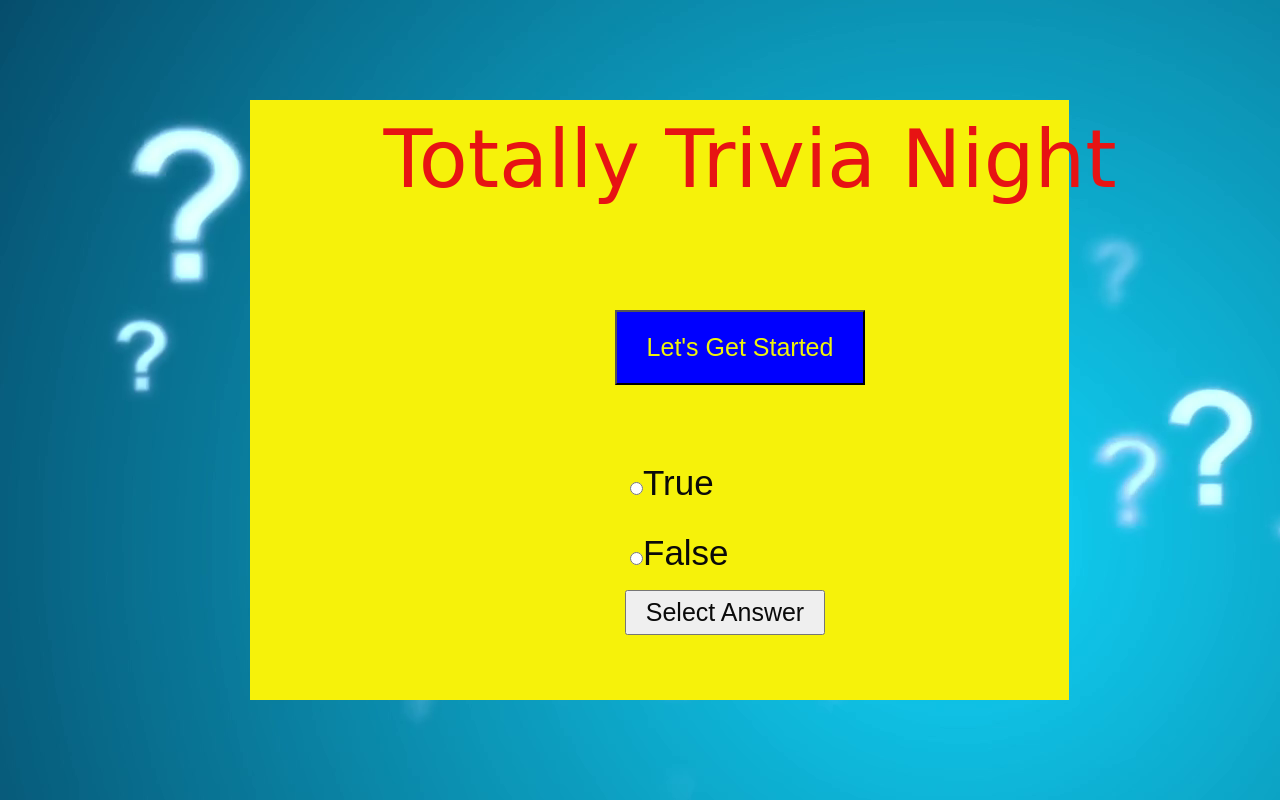
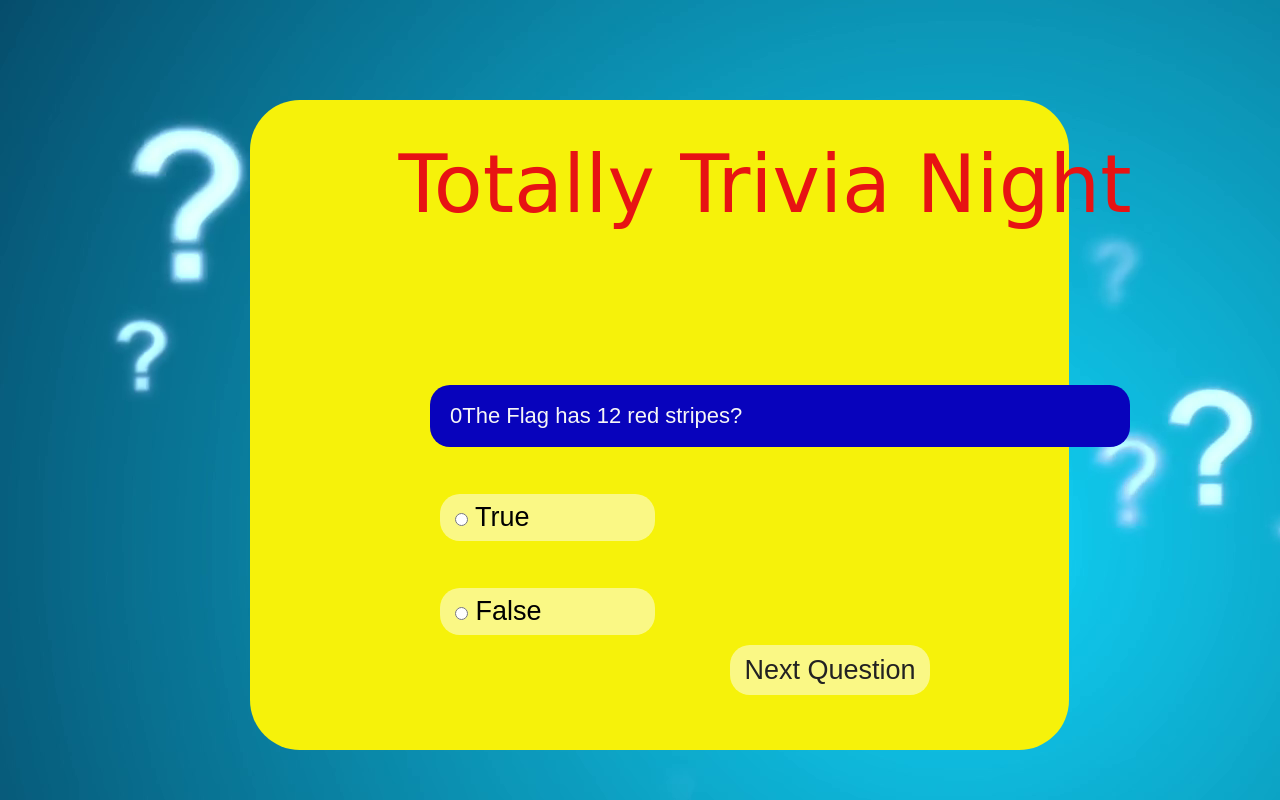
Before and after one commit to tonygnc1/TriviaGame, a plain HTML site: page index.html in a window 1280 px wide. Shown: the top 800 px of the page. Drawn offline with nearby package versions, Linux system fonts and the light colour scheme.

Commit message:
Reset Button

```diff
--- a/assets/css/style.css
+++ b/assets/css/style.css
@@ -4,68 +4,33 @@ body {
   max-width: 80%;
 }
 
-* {
-  box-sizing: border-box;
-}
 
 .container {
   width: 1800px;
-  height: 600px;
+  height: 650px;
   max-width: 80%;
-  margin:100px 150px 0px 250px;
+  margin:100px 50px 0px 250px;
   background-color: rgb(246, 242, 10);
+  border-radius: 50px;
 }
 
-.header {
-  font-family: Impact, 'Arial Narrow Bold', sans-serif;
-  font-size: 38px;
-  color: crimson;
-  height: 175px;
-  width: 100%;
-  padding: 75px;
-  margin: 50px 500px 0px 0px;
-  text-align: center;
-}
-
-#startButton {
-  font-family: Arial, Helvetica, sans-serif;
-  font-size: 25px;
-  color: rgb(239, 243, 11);
-  background-color: blue;
-  width: 250px;
-  height: 75px;
-  padding: 20px;
-  margin: -10px -10px -10px 365px;
-}
 
 .form1 {
   font-family: Arial, Helvetica, sans-serif;
-  font-size: 35px;
+  font-size: 27px;
   color: rgb(10, 10, 10);
   background-color: 'rgba(255, 255, 255, 0.5)';
   width: 700px;
   height: 15px;
   padding: 5px;
-  margin: 50px 0px 50px 375px;
-}
-
-.correct {
-  font-family: Arial, Helvetica, sans-serif;
-  font-size: 25px;
-  color: black;
-  background-color: 'rgba(255, 255, 255,)';
-  width: 300px;
-  height: 50px;
-  padding: 10px;
-  float: left;
-  margin: 200px 100px 0px 20px;
+  margin: 50px 0px 50px 175px;
 }
 
 .h3 {
   width:1100px;
   height: 100px;
   font-size: 80px;
-  margin: 20px 30px 120px -50px;
+  margin: 20px 30px 120px -235px;
   text-align: center;
   padding: 20px;
   color: rgb(231, 19, 19);
@@ -73,13 +38,71 @@ body {
   font-family: 'Bungee Inline', cursive;
    }
 
-   #select {
-    font-family: Arial, Helvetica, sans-serif;
-    font-size: 25px;
-    color: rgb(10, 10, 10);
-    background-color: 'rgba(255, 255, 255, 0.5)';
-    width: 200px;
-    height: 45px;
-    padding: 5px;
-    margin: 100px 0px 50px 375px;
+   .question {
+     padding: 20px;
+     font-size: 22px;
+     background: #0803bc;
+     border-radius: 20px;
+     margin: 10px 0px 10px 0px;
+     color: #f6f6f6;
    }
+
+     .option {
+       width: 200px;
+       display: inline-block;
+       padding: 10px 0px 10px 15px;
+       vertical-align: middle;
+       background: rgba(255, 255, 255, 0.5);
+       margin: 10px 0px 10px 10px;
+       color: #000000;
+       border-radius: 20px;
+     }
+
+     .option:hover {
+       background: #0803bc;
+       color: #f6f6f6;
+     }
+
+     .next-btn{
+       background: rgba(255, 255, 255, 0.5);
+       outline: none;
+       border: none;
+       width: 200px;
+       height: 50px;
+       border-radius: 20px;
+       cursor: pointer;
+       float: left;
+       margin: 0px 0px 250px 300px;
+     }
+
+.next-btn:hover {
+  background: #0803bc;
+  color: #f6f6f6;
+}
+
+#result {
+  height: 20px;
+  text-align: center;
+  font-size: 75px;
+  color: black;
+}
+
+.option input:checked .option {
+  background: #0803bc;
+  color: #000000;
+}
+
+.reset {
+  background: rgba(233, 10, 10, 0.849);
+  outline: none;
+  border: none;
+  width: 200px;
+  height: 50px;
+  border-radius: 20px;
+  cursor: pointer;
+  float: left;
+  margin: 300px 0px 250px 550px;
+padding: 5px;
+  font-size: 40px;
+  color: #f6f6f6
+}
--- a/assets/javascript/app.js
+++ b/assets/javascript/app.js
@@ -1,80 +1,50 @@
-var wins = 0;
-var i = 0;
-var buttonChoice = "";
-var counter = 10;
-
-var questions = [
- "The Flag has 12 red stripes?",
-  "The Statue of Liberty is in NY City.",
-  "Betsy Ross wrote the Star Spangled Banner.",
-  "The Man from Uncle was really his cousin.",
-  "Anne Margaret is the BOMB."
-];
-
-var answers = ["false", "true", "false", "false", "true"];
-var showQuestions;
+var currentQuestion = 0;
+var score = 0;
+var totQuestions = questions.length;
+var container = document.getElementById('quizcontainer');
+var questionEl = document.getElementById('question');
+var opt1 = document.getElementById('opt1');
+var opt2 = document.getElementById('opt2');
+var nextButton = document.getElementById('nextButton');
+var resultCont = document.getElementById('result');
+var resetButton = document.getElementById('resetButton');
 
 
-// Upon selecting start, the button will disappear and the question will appear in its place
+function loadQuestion (questionIndex) {
+  var q = questions[questionIndex];
+  questionEl.textContent = (questionIndex) + q.question;
+  opt1.textContent = q.option1;
+  opt2.textContent = q.option2;
+};
+function loadNextQuestion() {
+  event.preventDefault();
+  var selectedOption = document.querySelector('input[type=radio]:checked');
+  if (!selectedOption){
+    alert('Choose one or GO HOME');
+    return;
+  }
 
-$("#q") function() {
-  $("#p").hide();
+  var answer = selectedOption.value;
+  if(questions[currentQuestion].answer == answer) {
+    score += 1;
+  }
+  selectedOption.checked = false;
+  currentQuestion++;
+  if(currentQuestion == totQuestions){
+    nextButton.textContent = 'Finished';
+  }
+
+  if(currentQuestion == 4){
+    console.log(score);
+    container.style.display = 'none';
+    // $("#result").style.display = '';
+    resultCont.textContent = 'Your Score is ' + score;
+    return;
+  }
+  loadQuestion(currentQuestion + 1);
 }
 
-$("#startButton").on("click", function() {
-    $("#startButton").remove();
-})
 
-function() {
-  if ("#startButton") ==.remove() {
-    $("#p").show();
-  }
-}
+// console.log(currentQuestion);
 
-// $(document).ready(function () {
-//   function startNewGame() {
-
-
-//       console.log(click);
-//     }
-//   }
-
-// startNewGame()
-
-
-
-
-  // function showQuestions()
-
-
-
-  function displayQuestions() {
-    $("questionsHolder").html()
-  }
-
-  function check() {
-    document.getElementById("correctAnswer").checked = true;
-  }
-  function check() {
-    document.getElementById("incorrectAnswer").checked = false;
-  }
-
-
-  // The selected answer is shown an alert box with Correct or Incorrect Response
-  if (checked == correctAnswer) {
-  document.getElementById("correctAnswer").textContent = ++correctAnswer;
-  startNewGame()
-  alert("Correct answer")
-  console.log(correctAnswer);
-
-  if (checked == incorrectAnswer) {
-    document.getElementById("incorrectAnswer").textContent = ++incorrectAnswer;
-    startNewGame()
-    alert("Incorrect answer")
-    console.log(incorrectAnswer);
-  }
-}
-$("#reset").click(resetGame);
-
-//    When the answer is selected and alert shown, a 2 second timer will hide the question
-// and the next question will be unhid slowly in its place.
+loadQuestion(currentQuestion);
--- /dev/null
+++ b/assets/javascript/question.js
@@ -0,0 +1,27 @@
+var questions = [ {
+    "question": "The Flag has 12 red stripes?",
+    "option1": "True",
+    "option2": "False",
+    "answer": "2",
+}, {
+    "question": "The Statue of Liberty is in NY City.",
+    "option1": "True",
+    "option2": "False",
+    "answer": "1",
+}, {
+    "question": "Betsy Ross wrote the Star Spangled Banner.",
+    "option1": "True",
+    "option2": "False",
+    "answer": "2",
+}, {
+"question": "The Man from Uncle was really his cousin.",
+"option1": "True",
+"option2": "False",
+"answer": "2",
+}, {
+    "question": "Anne Margaret is the BOMB.",
+    "option1" : "True",
+    "option2" : "False",
+    "answer": "1",
+},
+];
--- a/index.html
+++ b/index.html
@@ -14,50 +14,49 @@
 
 <body>
     <div class="body">
-        <div class="container">
-            <div class="h3">
-                <p>Totally Trivia Night</p>
+        <div id="quizcontainer" class="container">
+            <div class="form1">
+                <form>
+                    <div class="h3">
+                        <p>Totally Trivia Night</p>
+                    </div>
+
+                    <div id="question" class="question"></div>
+                    <br>
+                    <label class="option"><input type="radio" name="option" value="1" /> <span id="opt1"></span></label>
+                    <br>
+                    <br>
+                    <label class="option"><input type="radio" name="option" value="2" /> <span id="opt2"></span></label>
+                    <button id="nextButton" class="next-btn" onclick="loadNextQuestion()" ;>Next Question</button>
+
+                </form>
 
             </div>
-            <!-- Display the Start Button. -->
 
+        </div>
+        <div id="result" class="container-result"></div>
 
-            <button id="startButton">Let's Get Started</button>
+        <button id="resetButton" class="reset" type="submit"  onClick="refreshPage()">Reset</button>
+
+        <script>
+            function refreshPage(){
+                window.location.reload()
+            }
+            </script>
+
+        <script src="./assets/javascript/question.js"></script>
+        <script src="./assets/javascript/app.js"></script>
 
 
 
 
 
 
-            <!-- Display answer choices -->
-            <!-- <div class="correct">
-                <p>Correct Answers:</p><span class="correctAnswer"></span>
-                <br>
-                <p>Incorrect Answers:</p><span class="incorrectAnswer"></span>
-            </div> -->
-            <div class="form1">
-                <form>
 
-                    <br>
-                    <input type="radio" name="colors" data-val="true">True<br>
-                    <br>
 
-                    <input type="radio" name="colors" data-val="false">False
-                    <div id="res"></div>
-                    <br>
 
-                </form>
-                <br>
-            </div>
-            <button id="select">Select Answer</button>
-
-        </div>
-    </div>
-
-    </div>
-    </div>
-    <script src="https://cdnjs.cloudflare.com/ajax/libs/jquery/3.4.1/jquery.min.js"></script>
-    <script type="text/javascript" src="./assets/javascript/app.js"></script>
+        <script src="https://cdnjs.cloudflare.com/ajax/libs/jquery/3.4.1/jquery.min.js"></script>
+        <script type="text/javascript" src="./assets/javascript/app.js"></script>
 </body>
 
 </html>
```
